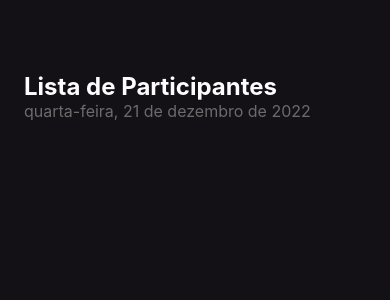
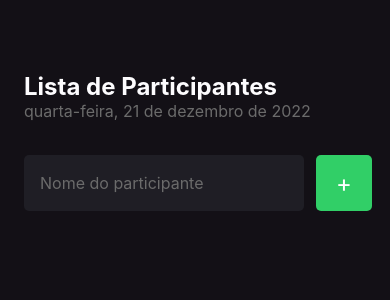
Before and after one commit to pauloedurezende/rocketseat-ignite-imhere, a React Native app: screen / in a window 390 px wide. Shown: the top 300 px of the page. Built offline with nearby package versions, Linux system fonts and the light colour scheme.

Commit message:
feat: add form to be able to handle new participants

```diff
--- a/src/screens/Home/Home.tsx
+++ b/src/screens/Home/Home.tsx
@@ -1,4 +1,5 @@
-import { View, Text } from 'react-native';
+import { useState } from 'react';
+import { View, Text, TextInput, TouchableOpacity, Alert } from 'react-native';
 
 import { styles } from './styles';
 import { formatLocalizedDate } from '../../shared/utils';
@@ -6,10 +7,41 @@ import { formatLocalizedDate } from '../../shared/utils';
 export default function Home() {
   const date = formatLocalizedDate();
 
+  const [participantName, setParticipantName] = useState('');
+  const [participants, setParticipants] = useState<string[]>([]);
+
+  function handleParticipantAdd() {
+    const participantAlreadyAdded = participants.includes(participantName);
+
+    if (participantAlreadyAdded) {
+      return Alert.alert(
+        'Participante existe',
+        'Já existe um participante na lista com este nome'
+      );
+    }
+
+    setParticipants((prevState) => [...prevState, participantName]);
+    setParticipantName('');
+  }
+
   return (
     <View style={styles.container}>
       <Text style={styles.eventTitle}>Lista de Participantes</Text>
       <Text style={styles.eventDate}>{date}</Text>
+
+      <View style={styles.form}>
+        <TextInput
+          placeholder="Nome do participante"
+          placeholderTextColor="#6b6b6b"
+          value={participantName}
+          onChangeText={setParticipantName}
+          style={styles.input}
+        />
+
+        <TouchableOpacity style={styles.button} onPress={handleParticipantAdd}>
+          <Text style={styles.buttonText}>+</Text>
+        </TouchableOpacity>
+      </View>
     </View>
   );
 }
--- a/src/screens/Home/styles.ts
+++ b/src/screens/Home/styles.ts
@@ -16,4 +16,30 @@ export const styles = StyleSheet.create({
     color: '#6b6b6b',
     fontSize: 16,
   },
+  form: {
+    flexDirection: 'row',
+    marginTop: 34,
+  },
+  input: {
+    backgroundColor: '#1f1e25',
+    borderRadius: 5,
+    color: '#fdfcfe',
+    flex: 1,
+    fontSize: 16,
+    height: 56,
+    marginRight: 12,
+    padding: 16,
+  },
+  button: {
+    alignItems: 'center',
+    justifyContent: 'center',
+    backgroundColor: '#31cf67',
+    borderRadius: 5,
+    height: 56,
+    width: 56,
+  },
+  buttonText: {
+    color: '#fff',
+    fontSize: 24,
+  },
 });
```
